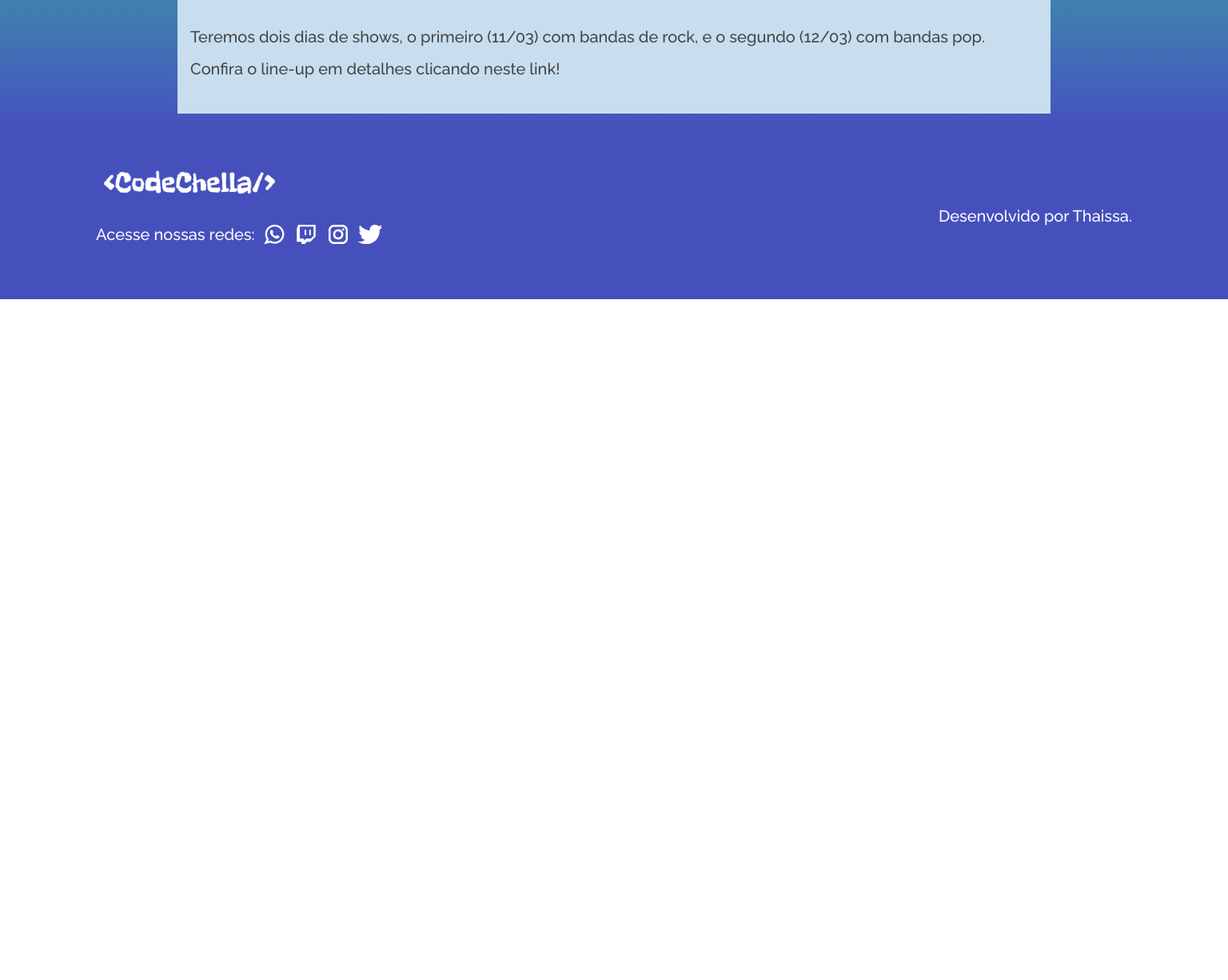
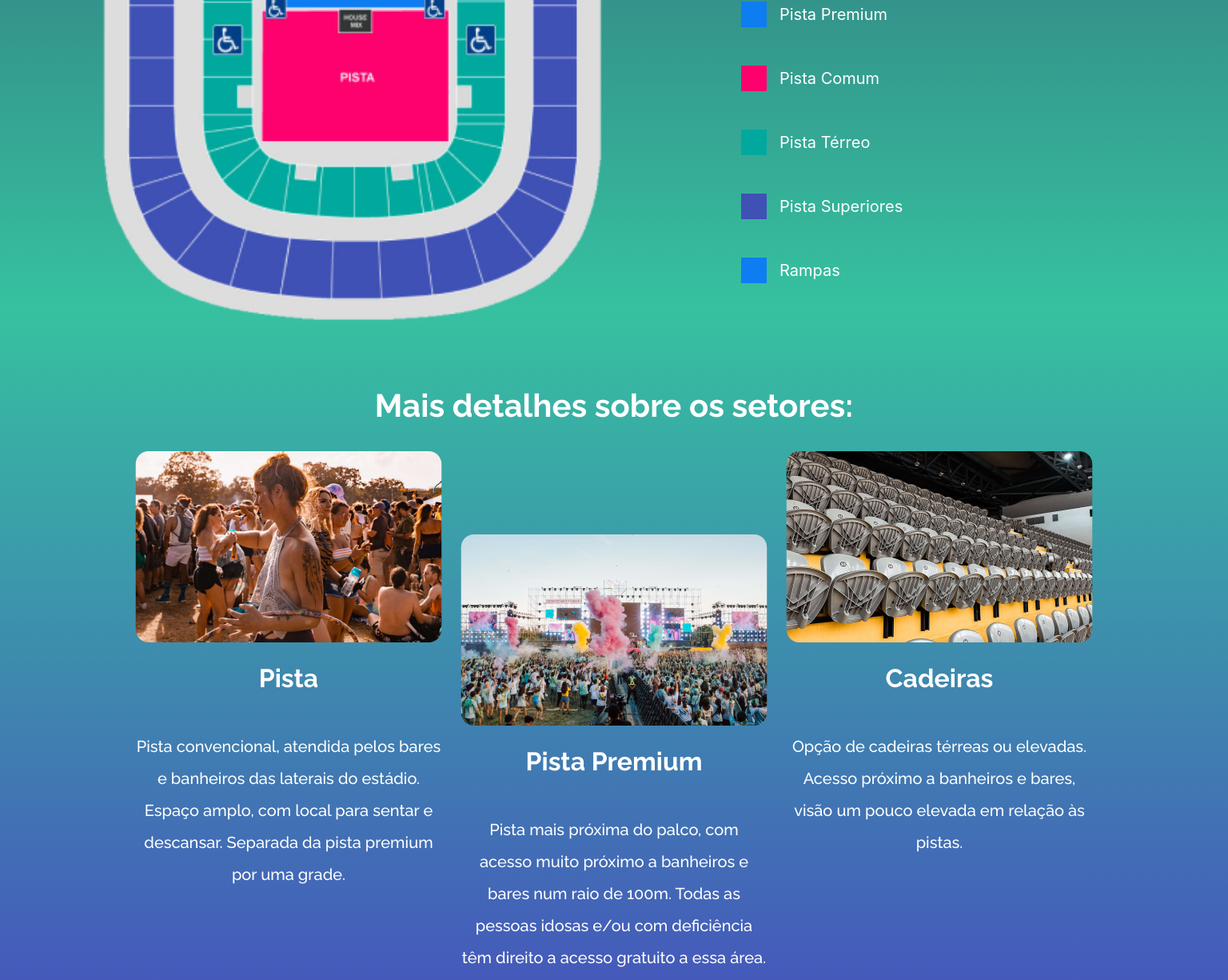
Before and after one commit to thaissamuniz/codechella, a React (Create React App) app: page / in a window 1536 px wide. Shown: the part 700-1925 px from the top of the page at 80% size. Before the commit the page ends 1074 px from the top, so only its background shows below. Built offline with nearby package versions, Linux system fonts and the light colour scheme; a web font is replaced by a local one.

Commit message:
add sector map desk screen

```diff
--- a/src/App.js
+++ b/src/App.js
@@ -8,8 +8,8 @@ import Footer from './components/Footer';
 // import ImageDn from './components/ImageDn';
 // import bannerImg from './img/Banner - Homepage.svg';
 // import ExperienceScreen from './components/ExperienceScreen';
-// import SectorMap from './components/SectorMap';
-import InfoScreen from './components/InfoScreen';
+import SectorMap from './components/SectorMap';
+// import InfoScreen from './components/InfoScreen';
 // import BuyTicketScreen from './components/BuyTicketScreen';
 
 
@@ -17,7 +17,7 @@ function App() {
   return (
     <div className="App">
       <Header />
-      <InfoScreen />
+      <SectorMap />
       <Footer />
     </div>
   );
--- a/src/components/InfoCard/index.js
+++ b/src/components/InfoCard/index.js
@@ -1,7 +1,7 @@
 import './style.css';
 import RoundedImg from '../RoundedImg';
 import Text from '../Text';
-import TextBox from '../TextBox';
+// import TextBox from '../TextBox';
 
 
 function VerifyScreenSize({ cardImgM, cardImgTd }) {
@@ -20,7 +20,8 @@ const InfoCard = ({ cardImgMb, cardImgTdk, cardTitle, cardText }) => {
         <div className='infocard'>
             <VerifyScreenSize cardImgM={cardImgMb} cardImgTd={cardImgTdk} />
             <Text font={"'Raleway', sans-serif"} textSize={'32px'} text={cardTitle} />
-            <TextBox text={cardText} />
+            {/* <TextBox text={cardText} /> */}
+            <p className='infocard__content'>{cardText}</p>
         </div>
     )
 }
--- a/src/components/InfoCard/style.css
+++ b/src/components/InfoCard/style.css
@@ -2,6 +2,14 @@
     display: flex;
     flex-direction: column;
     align-items: center;
+}
+.infocard__content {
+    font-family: 'Raleway', sans-serif;
+    color: white;
+    font-weight: 500;
+    font-size: 20px;
+    line-height: 40px;
+    text-align: center;
 }
 
 @media screen and (min-width: 768px) {
@@ -9,3 +17,9 @@
     margin-bottom: 64px;
    }
 }
+
+@media screen and (min-width: 1440px) {
+    .infocard {
+        width: 382px;
+    }
+ }
--- a/src/components/SectorMap/index.js
+++ b/src/components/SectorMap/index.js
@@ -2,12 +2,13 @@ import './style.css';
 import mapImage from '../../img/Mapa setores 1.png';
 import Banner from '../Banner';
 import mapBanner from '../../img/Banner - Mapa de setores.png'
+import mapBannerDesk from  '../../img/BannerSectorMapDesk.png';
 import MapSubtitle from '../MapSubtitle';
 import InfoCard from '../InfoCard';
 import sectorMapOne from '../../img/Mapa de setores2.png';
 import sectorMapTwo from '../../img/Mapa de setores3.png';
 import sectorMapThree from '../../img/Mapa de setores4.png';
-import Text from '../Text';
+// import Text from '../Text';
 
 import sectorMapOneTd from '../../img/sector-td1.png';
 import sectorMapTwoTd from '../../img/sector-td2.png';
@@ -17,7 +18,8 @@ import sectorMapThreeTd from '../../img/sector-td3.png';
 const SectorMap = () => {
     return (
         <section className='sector__map'>
-            <Banner bannerImage={mapBanner} />
+            <Banner bannerImage={mapBanner} bannerImageDesk={mapBannerDesk}/>
+            <div className='sector__map--ms'>
                 <img className='map' src={mapImage} alt='' />
                 <div className='sector__map--content'>
                     <div className='sector__map--subtitle'>
@@ -28,13 +30,18 @@ const SectorMap = () => {
                         <MapSubtitle sec={'Pista Superiores'} bgColor={'#3F51B5'} />
                         <MapSubtitle sec={'Rampas'} bgColor={'#0E7DF1'} />
                     </div>
+                </div>
+            </div>
             <div>
-                    <Text font={"'Raleway', sans-serif"} textSize={'32px'} text={'Mais detalhes sobre os setores: '} />
+                {/* <Text font={"'Raleway', sans-serif"} textSize={'32px'} text={'Mais detalhes sobre os setores: '} /> */}
+                <h2 className='sector__title'>Mais detalhes sobre os setores: </h2>
+                <div className='sector__about'>
                     <InfoCard cardImgMb={sectorMapOne} cardImgTdk={sectorMapTwoTd} cardTitle={'Pista'} cardText={'Pista convencional, atendida pelos bares e banheiros das laterais do estádio. Espaço amplo, com local para sentar e descansar. Separada da pista premium por uma grade.'} />
                     <InfoCard cardImgMb={sectorMapTwo} cardImgTdk={sectorMapThreeTd} cardTitle={'Pista Premium'} cardText={'Pista mais próxima do palco, com acesso muito próximo a banheiros e bares num raio de 100m. Todas as pessoas idosas e/ou com deficiência têm direito a acesso gratuito a essa área.'} />
                     <InfoCard cardImgMb={sectorMapThree} cardImgTdk={sectorMapOneTd} cardTitle={'Cadeiras'} cardText={'Opção de cadeiras térreas ou elevadas. Acesso próximo a banheiros e bares, visão um pouco elevada em relação às pistas.'} />
                 </div>
             </div>
+
         </section>
     )
 }
--- a/src/components/SectorMap/style.css
+++ b/src/components/SectorMap/style.css
@@ -1,7 +1,12 @@
 .sector__map {
     background: linear-gradient(180deg, #304968 0%, #36C1A0 52.6%, #4650BD 100%);
 }
-
+.sector__title {
+    font-family: 'Raleway', sans-serif;
+    color: white;
+    text-align: center;
+    font-size: 32px;
+}
 @media screen and (min-width: 768px) {
     .map {
         width: 648px;
@@ -11,7 +16,41 @@
         font-size: 32px;
     }
 
-    .sector__map--subtitle {
+    /* .sector__map--subtitle {
         padding: 0 30%;
+    } */
+
+    .sector__map--ms {
+        display: flex;
+        flex-direction: column;
+        align-items: center;
     }
 }
+
+@media screen and (min-width: 1440px) {
+    .sector__map--ms {
+        flex-direction: row;
+        width: 100%;
+        padding-left: 120px;
+    }
+
+    .map {
+        margin-right: 135px;
+    }
+
+    .sector__title {
+        font-size: 40px;
+        font-weight: 700;
+        line-height: 47px;
+
+    }
+
+    .sector__about {
+        display: flex;
+        gap: 25px;
+    }
+
+    .sector__about div:nth-child(even){
+        margin-top: 104px;
+    }
+}
```
Lines whose indentation alone changed are shown as unchanged.
